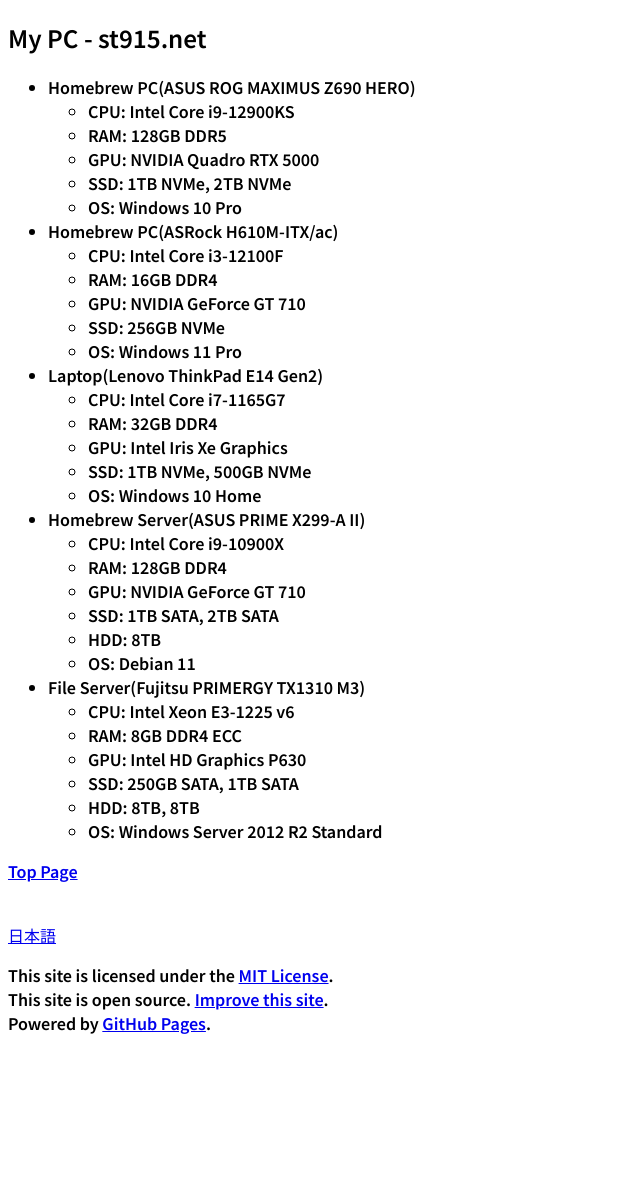
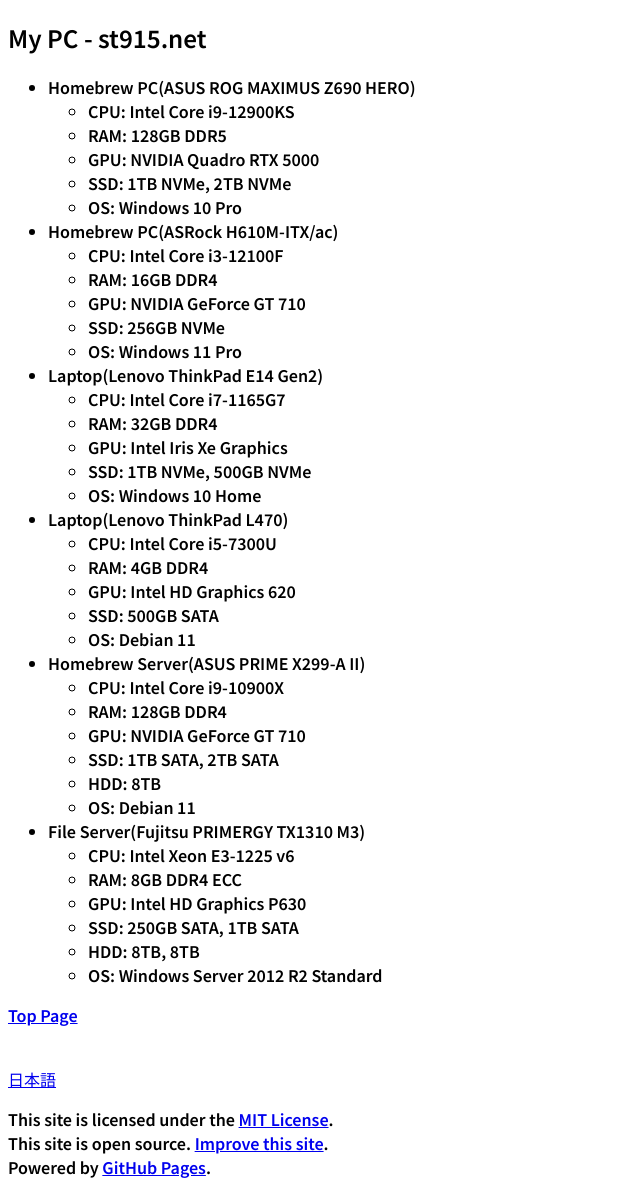
Before and after one commit to t-sasaki915/t-sasaki-net, a Jekyll site: the page built from docs/pcs/en/index.md, in a window 1280 px wide. Shown: the whole page, without its empty margins (0-640 px from the left). Built offline with Jekyll 4.4.1, drawn with Linux system fonts in a browser that asks for light colours; Markdown is read by kramdown in place of the engine named in the settings; before the commit the page ends 1051 px from its top, so only the background shows below that.

Commit message:
Update index.md

```diff
--- a/docs/pcs/en/index.md
+++ b/docs/pcs/en/index.md
@@ -25,6 +25,12 @@
   - GPU: Intel Iris Xe Graphics
   - SSD: 1TB NVMe, 500GB NVMe
   - OS: Windows 10 Home
+- Laptop(Lenovo ThinkPad L470)
+  - CPU: Intel Core i5-7300U
+  - RAM: 4GB DDR4
+  - GPU: Intel HD Graphics 620
+  - SSD: 500GB SATA
+  - OS: Debian 11
 - Homebrew Server(ASUS PRIME X299-A II)
   - CPU: Intel Core i9-10900X
   - RAM: 128GB DDR4
```
